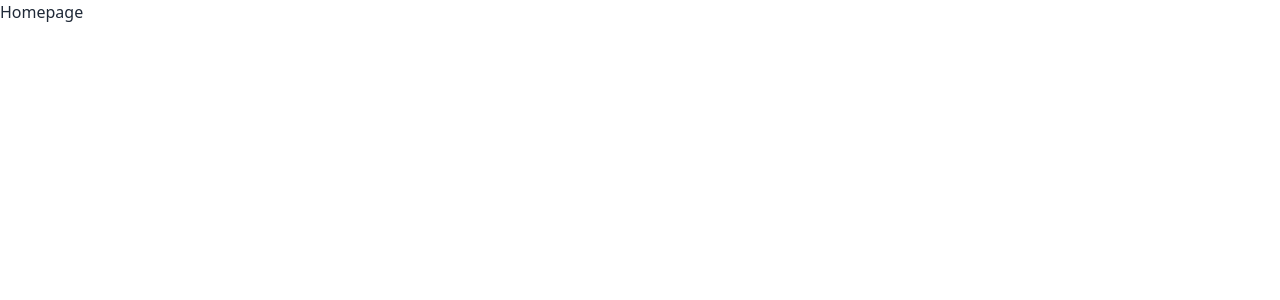
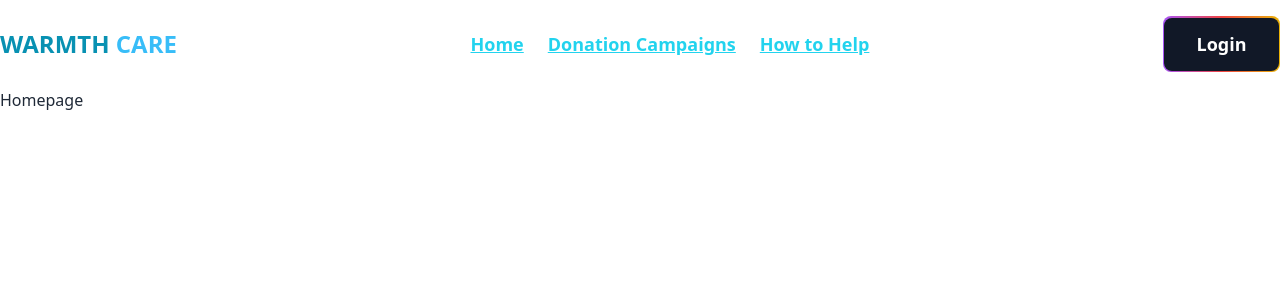
Before and after one commit to SK-Jabed/Job-Portal-Client, a React (Vite) app: page / in a window 1280 px wide. Shown: the top 300 px of the page. Built offline with nearby package versions, Linux system fonts and the light colour scheme.

Commit message:
Navbar Component Added and MainLayout Added

```diff
--- a/package.json
+++ b/package.json
@@ -14,6 +14,7 @@
     "match-sorter": "^8.0.0",
     "react": "^18.3.1",
     "react-dom": "^18.3.1",
+    "react-icons": "^5.4.0",
     "react-router-dom": "^7.0.2",
     "sort-by": "^1.2.0"
   },
--- a/src/components/Navbar.jsx
+++ b/src/components/Navbar.jsx
@@ -0,0 +1,108 @@
+import React, { useContext } from "react";
+import { Link, NavLink } from "react-router-dom";
+import { HiMenuAlt1 } from "react-icons/hi";
+// import logo from "../../assets/logo.png";
+
+const Navbar = () => {
+  const navLinks = (
+    <>
+      <li>
+        <NavLink
+          className={({ isActive }) =>
+            isActive
+              ? "text-lg font-bold text-cyan-400 underline"
+              : "text-lg font-medium text-gray-800 hover:text-bg-cyan-400"
+          }
+          to={"/"}
+        >
+          Home
+        </NavLink>
+      </li>
+      <li>
+        <NavLink
+          className={({ isActive }) =>
+            isActive
+              ? "text-lg font-bold text-cyan-400 underline"
+              : "text-lg font-medium text-gray-800 hover:text-cyan-400"
+          }
+        //   to={"/campaigns"}
+        >
+          Donation Campaigns
+        </NavLink>
+      </li>
+      <li>
+        <NavLink
+          className={({ isActive }) =>
+            isActive
+              ? "text-lg font-bold text-cyan-400 underline"
+              : "text-lg font-medium text-gray-800 hover:text-cyan-400"
+          }
+        //   to={"/howToHelp"}
+        >
+          How to Help
+        </NavLink>
+      </li>
+    </>
+  );
+
+  return (
+    <div className="">
+      <div className="bg-white">
+        <div className="container mx-auto py-4">
+          <div className="mx-auto flex justify-between items-center">
+            <div className="dropdown lg:hidden relative ml-2">
+              <div
+                tabindex="0"
+                role="button"
+                className="btn border-2 p-3 border-solid rounded-full lg:hidden"
+              >
+                <HiMenuAlt1 className="text-xl font-bold" />
+              </div>
+              <ul
+                tabindex="0"
+                className="menu menu-sm dropdown-content bg-cyan-500 rounded-box z-[1] mt-3 w-52 p-4 shadow absolute left-0"
+              >
+                {navLinks}
+              </ul>
+            </div>
+            <div className="flex items-center gap-1">
+              {/* <img
+                className="w-12 rounded-full hidden md:block"
+                src={logo}
+                alt="Project Logo"
+              ></img> */}
+              <h2 className="text-2xl font-bold text-cyan-600 ml-4 md:ml-0">
+                WARMTH <span className="text-sky-400">CARE</span>
+              </h2>
+            </div>
+            <div className="">
+              <ul className="hidden lg:flex items-center justify-center gap-6">
+                {navLinks}
+              </ul>
+            </div>
+            <div>
+              <div className="flex items-center gap-3">
+                {/* <img
+                    className="w-12 rounded-full"
+                    src={user?.photoURL}
+                    alt=""
+                  /> */}
+                <Link
+                  to={"/auth/login"}
+                  type="button"
+                  className="group flex h-14 w-full items-center justify-center rounded-lg bg-gradient-to-r from-purple-500 via-red-500 to-yellow-500 p-[1.5px] text-white duration-300 hover:bg-gradient-to-l hover:shadow-2xl hover:shadow-purple-600/30"
+                >
+                  <div className="flex h-full w-full px-8  items-center justify-center rounded-lg bg-gray-900 transition duration-300 ease-in-out group-hover:bg-gradient-to-br group-hover:from-gray-700 group-hover:to-gray-900 group-hover:transition group-hover:duration-300 group-hover:ease-in-out text-lg font-semibold">
+                    Login
+                  </div>
+                </Link>
+              </div>
+            </div>
+          </div>
+        </div>
+      </div>
+    </div>
+  );
+};
+
+export default Navbar;
--- a/src/layouts/MainLayout.jsx
+++ b/src/layouts/MainLayout.jsx
@@ -1,9 +1,11 @@
 import React from 'react';
 import { Outlet } from 'react-router-dom';
+import Navbar from '../components/Navbar';
 
 const MainLayout = () => {
     return (
         <div className='max-w-7xl mx-auto'>
+            <Navbar></Navbar>
             <Outlet></Outlet>
         </div>
     );
```
Also changed, not shown: 1 other file (tests, documents, lock files or other folders).
